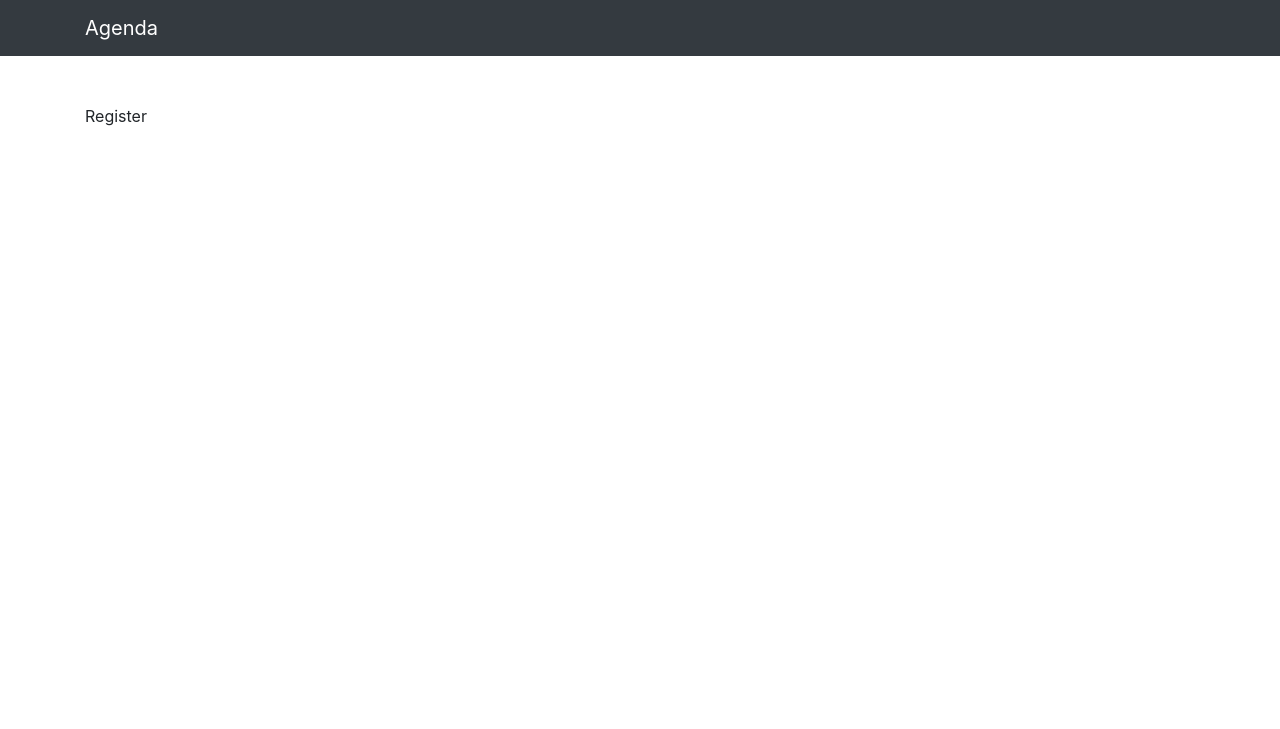
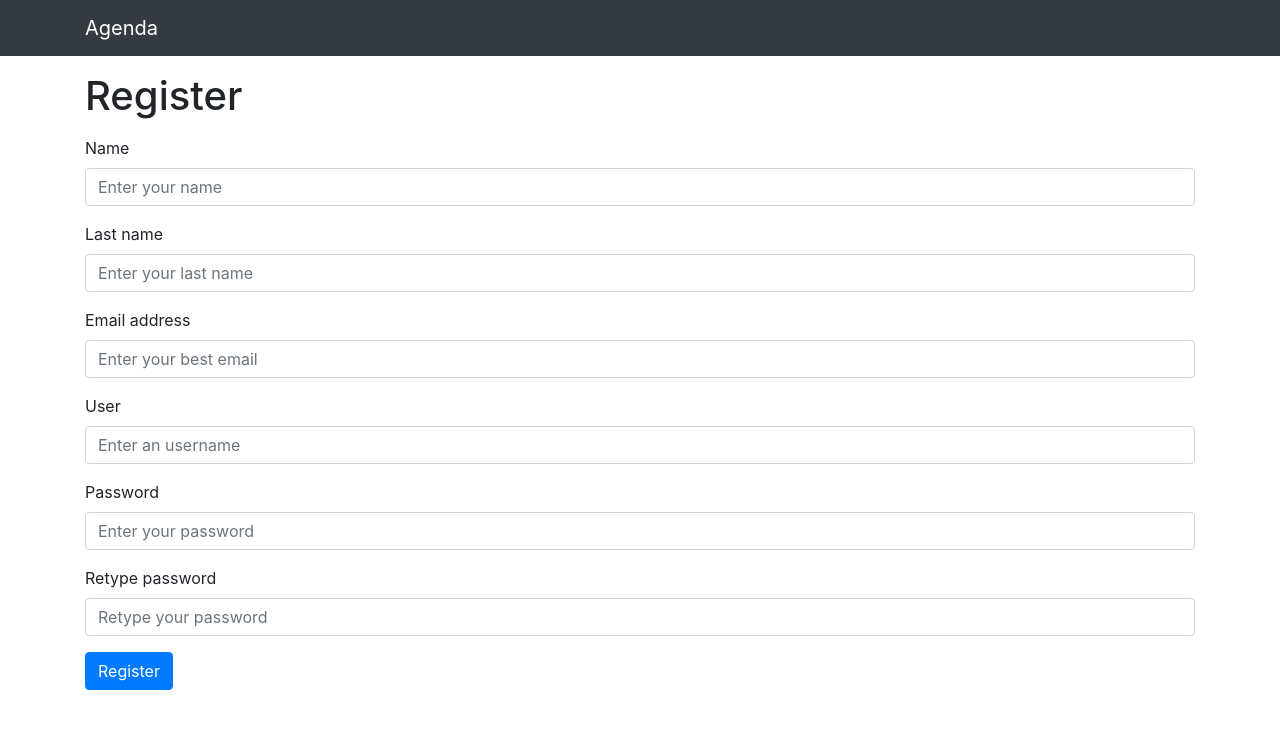
Before and after one commit to franciscocamellon/phone_book_site, a Django app: page /accounts/register/ in a window 1280 px wide. Shown: the top 729 px of the page. Run offline with Django 3.2, Linux system fonts and the light colour scheme; some libraries are stand-ins or nearby versions.

Commit message:
Setting the environment

```diff
--- a/accounts/templates/accounts/dashboard.html
+++ b/accounts/templates/accounts/dashboard.html
@@ -1,5 +1,4 @@
 {% extends 'base.html' %}
-
 {% block contents %}
 Dashboard
 {% endblock %}
--- a/accounts/templates/accounts/login.html
+++ b/accounts/templates/accounts/login.html
@@ -1,5 +1,4 @@
 {% extends 'base.html' %}
-
 {% block contents %}
 Login
 {% endblock %}
--- a/accounts/templates/accounts/logout.html
+++ b/accounts/templates/accounts/logout.html
@@ -1,5 +1,4 @@
 {% extends 'base.html' %}
-
 {% block contents %}
 Logout
 {% endblock %}
--- a/accounts/templates/accounts/register.html
+++ b/accounts/templates/accounts/register.html
@@ -1,5 +1,33 @@
 {% extends 'base.html' %}
-
 {% block contents %}
-Register
+<h1 class="mt-3 mb-3"> Register  </h1>
+<form method="POST" action="{% url 'register' %}">
+        {% include 'partials/_messages.html' %}
+        {% csrf_token %}
+    <div class="form-group">
+      <label>Name</label>
+      <input type="text" name="name" class="form-control" placeholder="Enter your name">
+    </div>
+    <div class="form-group">
+      <label>Last name</label>
+      <input type="text" name="last_name" class="form-control" placeholder="Enter your last name">
+    </div>
+    <div class="form-group">
+      <label>Email address</label>
+      <input type="email" name="email" class="form-control" placeholder="Enter your best email">
+    </div>
+    <div class="form-group">
+      <label>User</label>
+      <input type="text" name="user" class="form-control" placeholder="Enter an username">
+    </div>
+    <div class="form-group">
+      <label>Password</label>
+      <input type="password" name="password" class="form-control" placeholder="Enter your password">
+    </div>
+    <div class="form-group">
+      <label>Retype password</label>
+      <input type="password" name="password2" class="form-control" placeholder="Retype your password">
+    </div>
+    <button type="submit" class="btn btn-primary">Register</button>
+  </form>
 {% endblock %}
--- a/accounts/views.py
+++ b/accounts/views.py
@@ -1,4 +1,5 @@
 from django.shortcuts import render
+from django.contrib import messages
 
 def login(request):
     return render(request, 'accounts/login.html')
--- a/templates/base.html
+++ b/templates/base.html
@@ -13,9 +13,9 @@
     <div class="container">
       <div class="row">
         <div class="col-lg-12">
-          <br /><br />
 
           {% if 'accounts' not in request.path %}
+          <br /><br />
             <form method="get" action="{% url 'search' %}">
               <div class="form-group row">
                 <div class="col-12">
```
